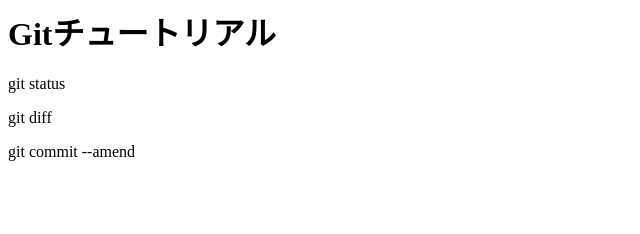
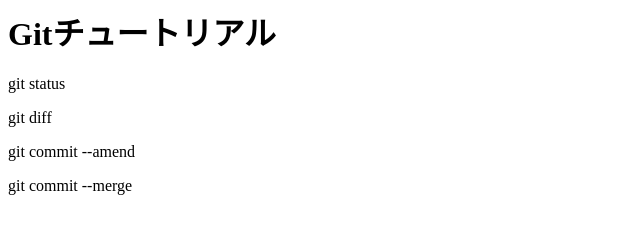
Before and after one commit to ogikb/git_tutorial, a plain HTML site: page index.html in a window 1280 px wide. Shown: the whole page, without its empty margins (0-640 px from the left). Drawn offline with Linux system fonts and the light colour scheme.

Commit message:
git mergewo

```diff
--- a/index.html
+++ b/index.html
@@ -2,3 +2,4 @@
 <p>git status</p>
 <p>git diff</p>
 <p>git commit --amend</p>
+<p>git commit --merge</p>
```
